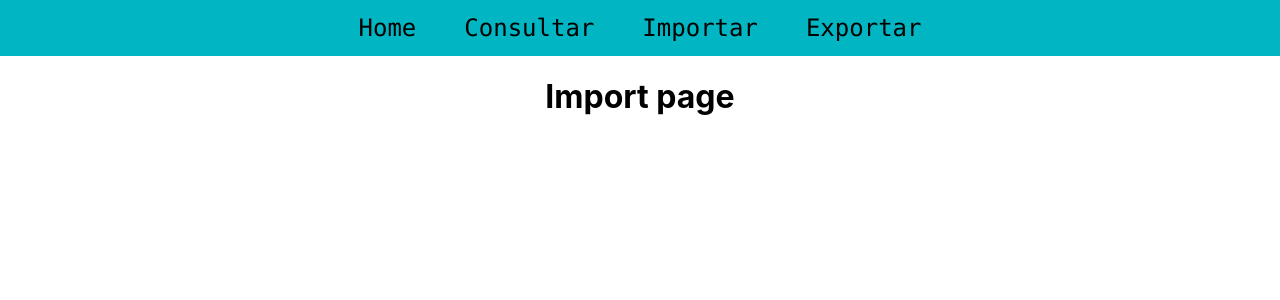
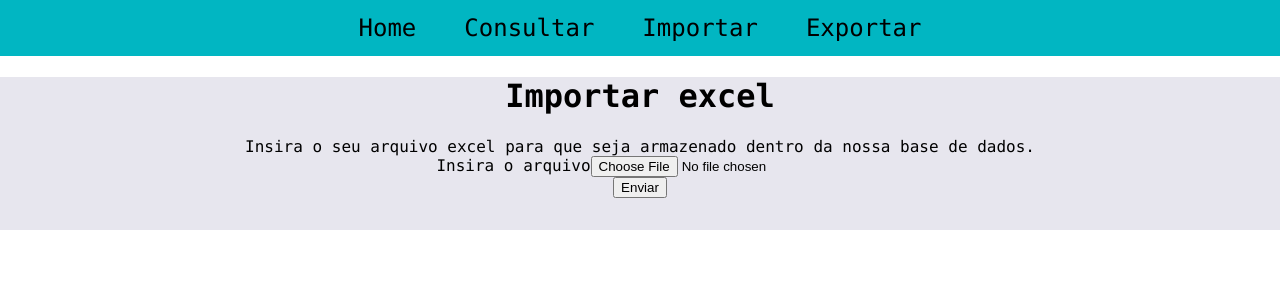
Before and after one commit to HenriqueFon/Excel-API-FrontEnd, a React (Create React App) app: page /SendExcel in a window 1280 px wide. Shown: the top 300 px of the page. Built offline with nearby package versions, Linux system fonts and the light colour scheme; the HTML template or start-up script is replaced by a standard one.

Commit message:
Funcionamento do envio de arquivos

```diff
--- a/package.json
+++ b/package.json
@@ -7,6 +7,7 @@
     "@testing-library/react": "^13.4.0",
     "@testing-library/user-event": "^13.5.0",
     "axios": "^1.3.4",
+    "form-data": "^4.0.0",
     "history": "^5.3.0",
     "path-to-regexp": "^6.2.1",
     "react": "^18.2.0",
--- a/src/Components/Home/Home.css
+++ b/src/Components/Home/Home.css
@@ -2,6 +2,7 @@
     background-color: #e7e6ee;
     font-family: source-code-pro, Menlo, Monaco, Consolas, 'Courier New',
     monospace;
+    padding-bottom: 2em;
 }
 
 .button {
@@ -12,4 +13,9 @@
     padding: 0.7em;
     font-family: source-code-pro, Menlo, Monaco, Consolas, 'Courier New',
     monospace;
+    text-decoration: none;
 }
+
+.button:hover {
+    background-color: #adab04;
+}
--- a/src/Components/Home/Home.js
+++ b/src/Components/Home/Home.js
@@ -6,7 +6,7 @@ const Home = () => {
             <h1>Bem vindo ao ECI, Excel Consultas, para poder usar o software
                 baixe aqui o nosso template.
             </h1>
-            <div><a className = "button" href="https://localhost:44346/Excel/Get-file">Baixe aqui nosso template</a></div>
+            <div><a className = "button" href="https://localhost:44346/Excel/Get-model-file">Baixe aqui nosso template</a></div>
         </div>
     )
 }
--- /dev/null
+++ b/src/Components/SendExcel/SendExcel.css
@@ -0,0 +1,10 @@
+.container {
+    background-color: #e7e6ee;
+    font-family: source-code-pro, Menlo, Monaco, Consolas, 'Courier New',
+    monospace;
+    padding-bottom: 2em;
+}
+
+.h1 {
+
+}
--- a/src/Components/SendExcel/SendExcel.js
+++ b/src/Components/SendExcel/SendExcel.js
@@ -1,7 +1,60 @@
+import { ImportExcelFile } from "../../Data/ImportExcelFile";
+import "./SendExcel.css";
+import { useState } from 'react';
+import axios from "axios";
 
 const SendExcel = () => {
+
+    var excelFile = "";
+
+    const handleFileChange = async (event) => {
+        excelFile = event.target.files[0];
+
+        let formData = new FormData();
+        formData.append("file", excelFile, excelFile.name);
+
+        const url = "https://localhost:44346/Excel/Insert-data";
+
+        const response = await axios.post(url, formData, {
+            headers: {
+                'Content-Type': 'multipart/form-data'
+            }
+        })
+        .then(response => {
+            console.log("File uploaded succesfully")
+        })
+        .catch(error => {
+            console.log("Error uploading file")
+            console.error('Error', error)
+        });
+    }
+
+    const importFile = () => {
+        console.log("rodei");
+        // console.log(selectedFile);
+        // ImportExcelFile(selectedFile);
+    }
+
     return(
-        <h1>Import page</h1>
+        <>
+            <div className = "container">
+                <h1>Importar excel</h1>
+                    Insira o seu arquivo excel para que seja armazenado dentro
+                    da nossa base de dados.
+                <form name = "input-file" onSubmit = {importFile}>
+                    <div>
+                        <label htmlFor= "input-file">Insira o arquivo</label>
+                        <input type="file"
+                        id = "input-file"
+                        onChange = {handleFileChange}
+                        accept="application/vnd.openxmlformats-officedocument.spreadsheetml.sheet"/>
+                    </div>
+                    <div>
+                        <button>Enviar</button>
+                    </div>
+                </form>
+            </div>
+        </>
     )
 }
 
--- /dev/null
+++ b/src/Data/ImportExcelFile.js
@@ -0,0 +1,23 @@
+import axios from "axios";
+
+export const ImportExcelFile = async (file) => {
+    console.log("Arquivo:" + file);
+
+    let formData = new FormData();
+    formData.append("file", excelFile, excelFile.name);
+
+    const url = "https://localhost:44346/Excel/Insert-data";
+
+    const response = await axios.post(url, formData, {
+        headers: {
+            'Content-Type': 'multipart/form-data'
+        }
+    })
+    .then(response => {
+        console.log("File uploaded succesfully")
+    })
+    .catch(error => {
+        console.log("Error uploading file")
+        console.error('Error', error)
+    });
+}
```
Also changed, not shown: 1 other file (tests, documents, lock files or other folders).
